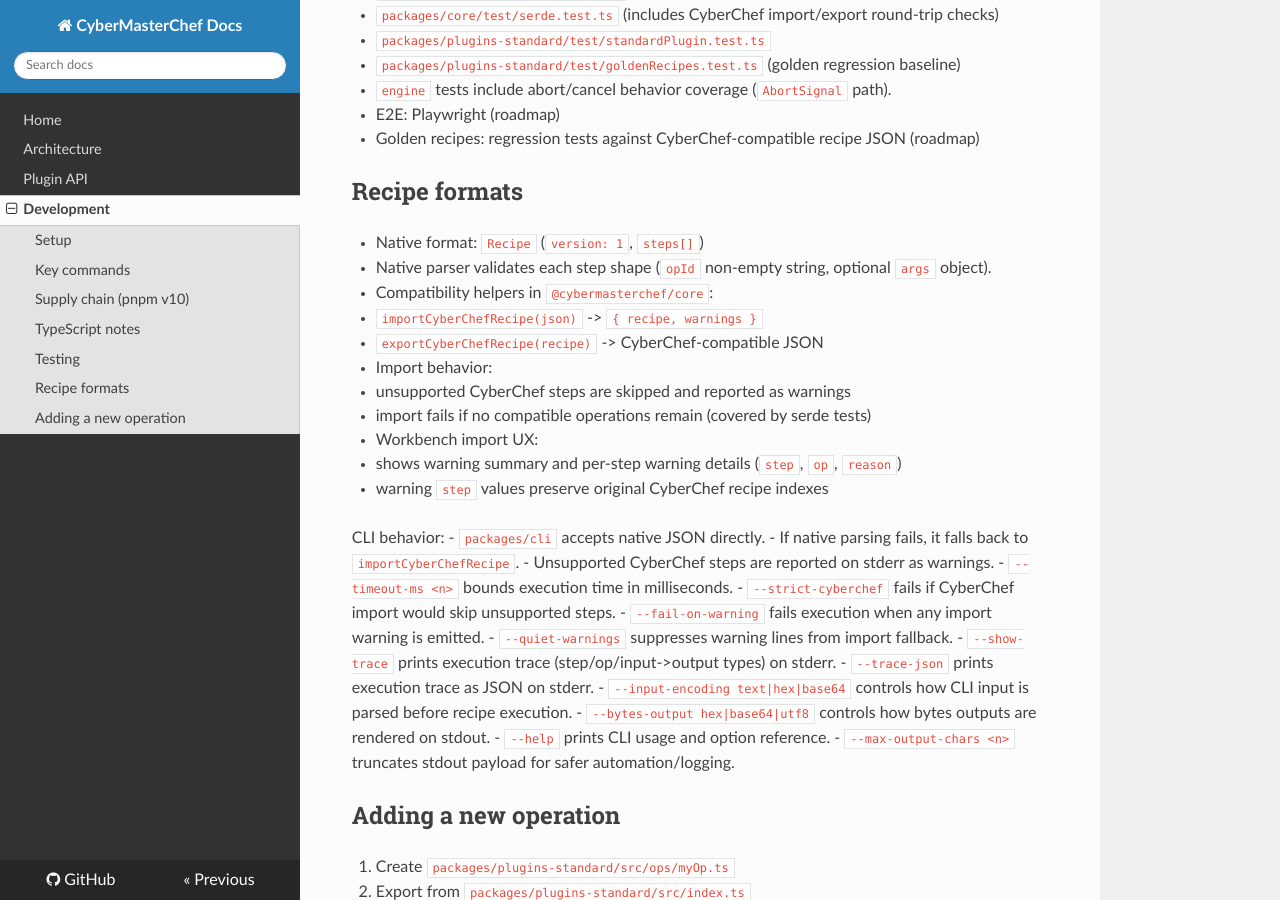
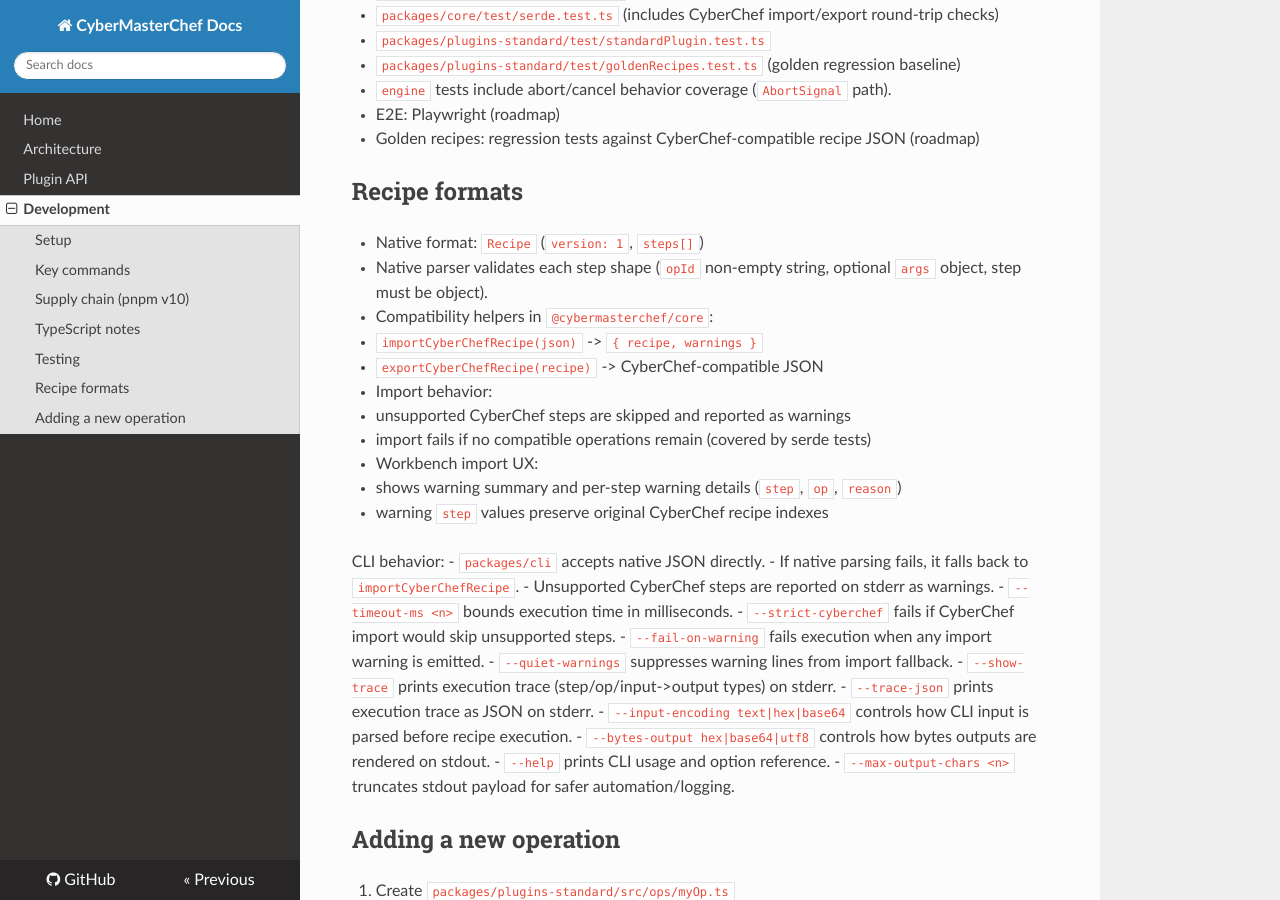
Before and after one commit to mkilijanek/CyberMasterChef, an MkDocs documentation site: the page built from docs/development.md, in a window 1280 px wide and 900 px high, scrolled down 968 px. Built offline with MkDocs 1.6.1, drawn with Linux system fonts in a browser that asks for light colours; nearby versions of some CDN libraries.

Commit message:
Cover non-object step validation in serde tests

```diff
--- a/docs/development.md
+++ b/docs/development.md
@@ -50,7 +50,7 @@ Commit `pnpm-lock.yaml` to the repo for reproducible builds.
 ## Recipe formats
 
 - Native format: `Recipe` (`version: 1`, `steps[]`)
-- Native parser validates each step shape (`opId` non-empty string, optional `args` object).
+- Native parser validates each step shape (`opId` non-empty string, optional `args` object, step must be object).
 - Compatibility helpers in `@cybermasterchef/core`:
   - `importCyberChefRecipe(json)` -> `{ recipe, warnings }`
   - `exportCyberChefRecipe(recipe)` -> CyberChef-compatible JSON
```
Also changed, not shown: 1 other file.
